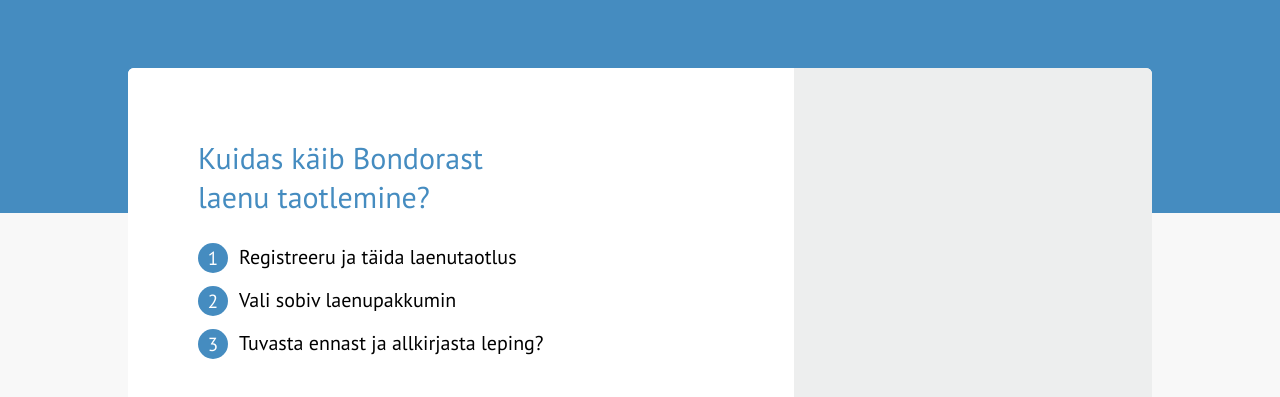
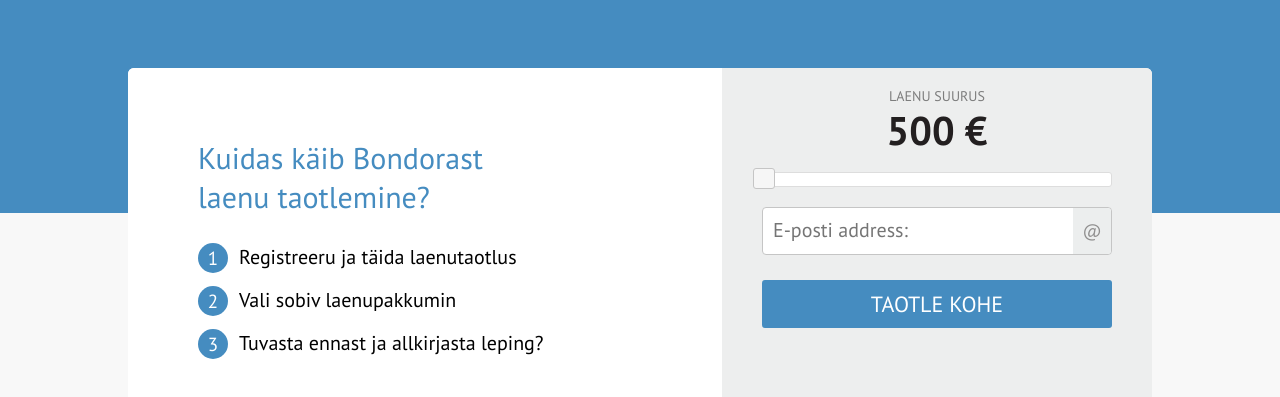
Before and after one commit to rdobrynin/bondora, a plain HTML site: page index.html in a window 1280 px wide. Shown: the part 103-500 px from the top of the page. Drawn offline with Linux system fonts and the light colour scheme.

Commit message:
Added slider functionality

```diff
--- a/index.html
+++ b/index.html
@@ -39,10 +39,22 @@
                       <li>Vali sobiv laenupakkumin</li>
                       <li>Tuvasta ennast ja allkirjasta leping?</li>
                   </ol>
-
               </div>
             </div>
-            <div class="col-right"></div>
+            <div class="col-right">
+                <!--FORM-->
+                <form action="" id="loan-form"  accept-charset="utf-8">
+                    <h4>Laenu Suurus</h4>
+                    <div class="total-value"><span id="current-amount">500</span>&nbsp;&euro;</div>
+                    <div id="slider"></div>
+                    <input type="hidden" id="loan-value" name="loan" value="500" />
+                    <div class="email-wrapper">
+                        <input type="email" name="email" value="" required placeholder="E-posti address:" />
+                    </div>
+                    <input type="submit" name="submit" value="taotle kohe" />
+                </form>
+                <div class="the-return"></div>
+            </div>
         </div>
 </div>
 <!--<form action="" id="loan-form"  accept-charset="utf-8">-->
--- a/scripts/script.js
+++ b/scripts/script.js
@@ -12,7 +12,8 @@ $(function () {
 
     //Hoisted variables
     var $form = $('#loan-form'),
-        root = $('html');
+        root = $('html'),
+        $slider = $( "#slider" );
 
 
     // Validate form and rules
@@ -64,6 +65,18 @@ $(function () {
         replaceBubbleFormUI( forms[ i ] );
     }
 
+//    Slider
+
+    $slider.slider({
+        value:500,
+        min: 500,
+        max: 10000,
+        step: 500,
+        slide: function( event, ui ) {
+            $( "#current-amount" ).text( ui.value );
+            $( "#loan-value" ).val( ui.value );
+        }
+    });
 });
 // end ready
 
--- a/scss/content.scss
+++ b/scss/content.scss
@@ -3,7 +3,7 @@ html {
 }
 
 body {
-  font-family: 'PT Sans', sans-serif;;
+  font-family: 'PT Sans', sans-serif;
   font-size: 16px;
   @media screen and (max-width: 336px) {
     overflow-x: hidden;
@@ -24,6 +24,16 @@ h2 {
   font-size: 30px;
   line-height: 1.3;
   font-weight: 400;
+}
+
+h4 {
+  text-transform: uppercase;
+  margin: 0 0 4px;
+  color: #7d7d7d;
+  font-size: 14px;
+  line-height: 17px;
+  font-weight: normal;
+  text-align: center;
 }
 
 .sub-div {
@@ -64,7 +74,7 @@ h2 {
       }
     }
     background-color: #fff;
-    width: 65%;
+    width: 58%;
     @include border-radius($default-border-radius 0 0 $default-border-radius);
     @media screen and (max-width: 770px) {
       @include border-radius($default-border-radius $default-border-radius 0 0);
@@ -130,12 +140,19 @@ h2 {
     @media screen and (max-width: 770px) {
       @include border-radius(0 0 $default-border-radius $default-border-radius);
     }
-    width: 35%;
+    width: 42%;
     height: 380px;
     float: right;
     @media screen and (max-width: 770px) {
       width: 100%;
       margin-bottom: 30px;
     }
+    .total-value {
+      color: $black-color;
+      font-size: 40px;
+      line-height: 43px;
+      font-weight: 700;
+      text-align: center;
+    }
   }
 }
--- /dev/null
+++ b/scss/form.scss
@@ -0,0 +1,86 @@
+form {
+  padding: 20px 40px;
+  input[type="submit"] {
+    background-color: $brand-color;
+    display: inline-block;
+    padding: 0 15px;
+    border: 0;
+    border-radius: 3px;
+    color: #fff;
+    font-family: 'PT Sans',sans-serif;
+    font-weight: normal;
+    text-decoration: none;
+    text-align: center;
+    vertical-align: top;
+    box-sizing: border-box;
+    width: 100%;
+    margin-top: 25px;
+    text-transform: uppercase;
+    font-size: 22px;
+    line-height: 48px;
+    height: 48px;
+    transition: all 0.2s ease;
+    &:hover {
+      cursor: pointer;
+      background-color: lighten($brand-color, 4%);
+    }
+  }
+  input[type="email"] {
+    width: 100%;
+    height: 48px;
+    padding: 0 40px 0 10px;
+    border: 1px solid #c5c5c5;
+    border-radius: $default-border-radius - 2;
+    box-sizing: border-box;
+    color: #595556;
+    font-size: 20px;
+    outline: none;
+  }
+
+  .email-wrapper {
+    position: relative;
+    &:after {
+      content: "@";
+      width: 38px;
+      height: 46px;
+      color: #8f8e8e;
+      font-size: 18px;
+      line-height: 46px;
+      text-align: center;
+      background: #eceeee;
+      border-radius: 0 4px 4px 0;
+      position: absolute;
+      top: 1px;
+      right: 1px;
+    }
+  }
+  label {
+    &.error {
+      display: block;
+      color: $error-color;
+      font-size: 14px;
+      line-height: 0;
+      position: absolute;
+      top: 60px;
+      &:before {
+        content: '*';
+      }
+    }
+  }
+
+  ::-webkit-input-placeholder {
+    font-family: 'PT Sans', sans-serif;
+  }
+
+  :-moz-placeholder { /* Firefox 18- */
+    font-family: 'PT Sans', sans-serif;
+  }
+
+  ::-moz-placeholder {  /* Firefox 19+ */
+    font-family: 'PT Sans', sans-serif;
+  }
+
+  :-ms-input-placeholder {
+    font-family: 'PT Sans', sans-serif;
+  }
+}
--- a/scss/slider.scss
+++ b/scss/slider.scss
@@ -0,0 +1,3 @@
+#slider {
+  margin: 20px 0;
+}
--- a/scss/styles.scss
+++ b/scss/styles.scss
@@ -4,4 +4,5 @@
 @import 'variables.scss';
 @import 'content.scss';
 @import 'header.scss';
+@import 'form.scss';
 @import 'slider.scss';
--- a/scss/variables.scss
+++ b/scss/variables.scss
@@ -8,6 +8,7 @@ $light-grey-bg: #f8f8f8;
 $dark-grey-bg: #edeeee;
 $slider-bg: #cfd0d1;
 $grey-text-color: #939393;
+$error-color: red;
 
 
 // Sizes
```
Also changed, not shown: stylesheets/slider.css, stylesheets/styles.css.
